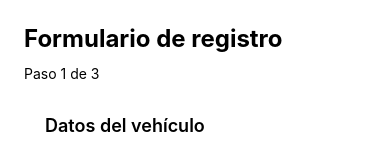
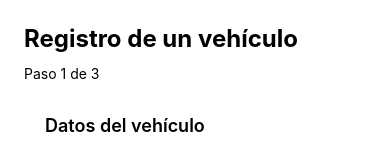
Before and after one commit to ErickQuizhpe/Erick_Quizhpe_Movil_Test_7B, a React Native app: screen / in a window 390 px wide. Shown: the top 160 px of the page. Built offline with nearby package versions, Linux system fonts and the light colour scheme.

Commit message:
agrega la pantalla de resumen y la lista de vehículos registrados

```diff
--- a/App.tsx
+++ b/App.tsx
@@ -2,22 +2,49 @@ import { StatusBar } from 'expo-status-bar';
 import { SafeAreaView, StyleSheet, Text, View } from 'react-native';
 import { TOTAL_STEPS, useVehiculoForm } from './state/useVehiculoForm';
 import { VehiculoInfoScreen } from './screens/VehiculoInfoScreen';
+import { VehiculoDetailsScreen } from './screens/VehiculoDetailsScreen';
+import { VehiculoSummaryScreen } from './screens/VehiculoSummaryScreen';
+import { RegisteredVehiclesScreen } from './screens/RegisteredVehiclesScreen';
 
 export default function App() {
 
-const {vehiculo, updateField, step, nextStep, reset } = useVehiculoForm();
+const {
+  vehiculo,
+  updateField,
+  step,
+  nextStep,
+  prevStep,
+  reset,
+  registerVehiculo,
+  registeredVehiculos,
+  showList
+} = useVehiculoForm();
 
   const renderScreen = () => {
+    if (showList) {
+      return <RegisteredVehiclesScreen vehiculos={registeredVehiculos} onRegisterAnother={reset} />
+    }
+
     if (step === 0) {
       return <VehiculoInfoScreen vehiculo={vehiculo} onChange={updateField} onNext={nextStep} />
+    }
+    if (step === 1) {
+      return <VehiculoDetailsScreen vehiculo={vehiculo} onChange={updateField} onNext={nextStep} onBack={prevStep} />
+    }
+    if (step === 2) {
+      return <VehiculoSummaryScreen vehiculo={vehiculo} onRegister={registerVehiculo} onBack={prevStep} />
     }
   }
 return (
     <SafeAreaView style={styles.safeArea}>
       <StatusBar style="auto" />
       <View style={styles.container}>
-        <Text style={styles.title}>Formulario de registro</Text>
-        <Text style={styles.steps}>Paso {step + 1} de {TOTAL_STEPS}</Text>
+        <Text style={styles.title}>
+          {showList ? 'Vehículos Registrados' : 'Registro de un vehículo'}
+        </Text>
+        {!showList && (
+          <Text style={styles.steps}>Paso {step + 1} de {TOTAL_STEPS}</Text>
+        )}
         <View style={styles.card}>
           {renderScreen()}
         </View>
```
